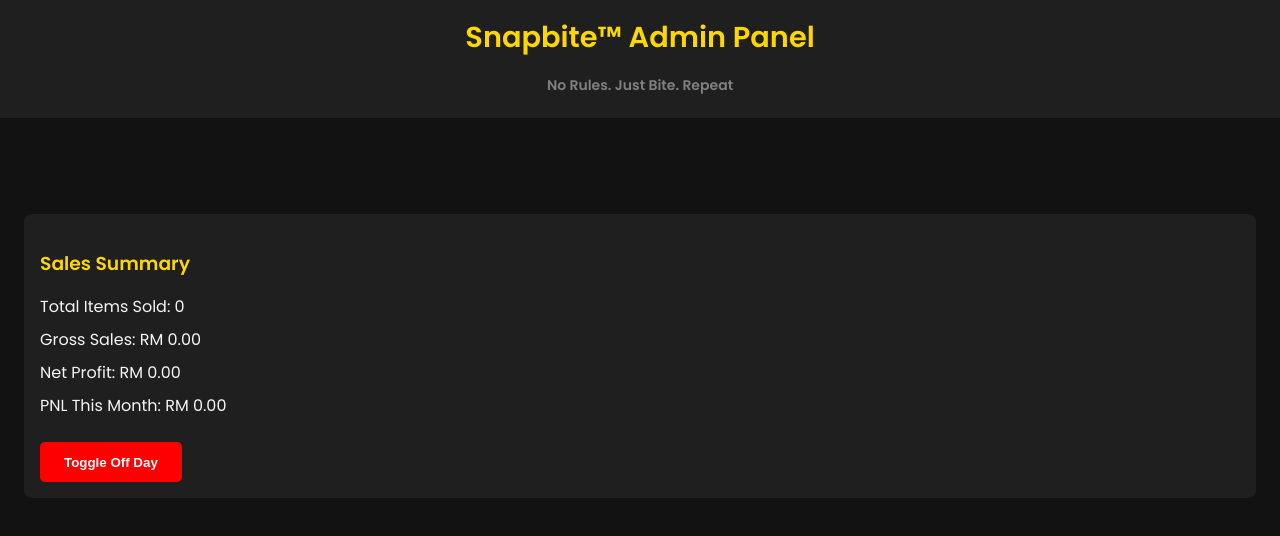
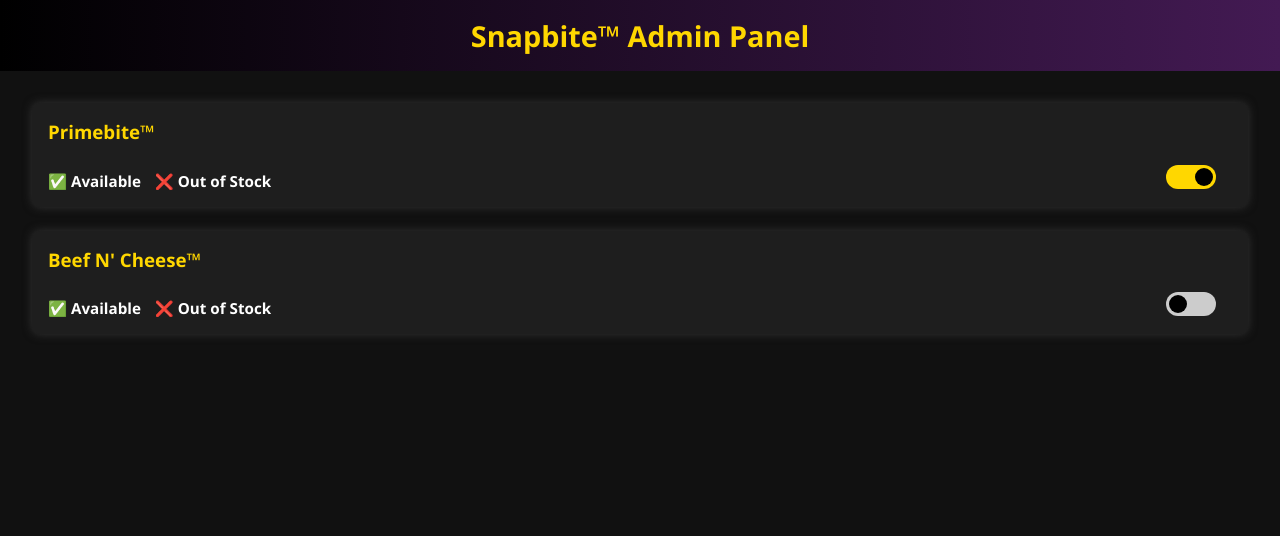
Before and after one commit to abgspekfoodie/admin.html, a plain HTML site: page index.html in a window 1280 px wide. Drawn offline with Linux system fonts and the light colour scheme; no server answers.

Commit message:
index.html

```diff
--- a/index.html
+++ b/index.html
@@ -1,168 +1,128 @@
 <!DOCTYPE html><html lang="en">
 <head>
-  <meta charset="UTF-8">
-  <meta name="viewport" content="width=device-width, initial-scale=1.0">
-  <title>Snapbite™ Admin Panel</title>
-  <link href="https://fonts.googleapis.com/css2?family=Poppins:wght@400;600&display=swap" rel="stylesheet">
+  <meta charset="UTF-8" />
+  <meta name="viewport" content="width=device-width, initial-scale=1.0" />
+  <title>Snapbite Admin Panel</title>
   <style>
     body {
       margin: 0;
-      font-family: 'Poppins', sans-serif;
-      background-color: #121212;
-      color: #f5f5f5;
+      font-family: 'Segoe UI', sans-serif;
+      background-color: #111;
+      color: #fff;
     }
     header {
-      background-color: #1f1f1f;
-      color: gold;
-      padding: 1rem 2rem;
+      background: linear-gradient(to right, #000, #431a53);
+      padding: 1rem;
       text-align: center;
       font-size: 1.8rem;
-      font-weight: 600;
+      color: #ffd700;
+      font-weight: bold;
     }
-    .container {
+    main {
       padding: 2rem;
-      max-width: 1200px;
-      margin: auto;
-    }
-    .category {
-      margin-bottom: 2rem;
-      border-bottom: 1px solid #333;
-      padding-bottom: 1rem;
-    }
-    .category h2 {
-      color: #ffcc00;
-      border-left: 5px solid purple;
-      padding-left: 10px;
     }
     .item {
+      background: #1e1e1e;
+      border-radius: 8px;
+      margin-bottom: 1.5rem;
+      padding: 1rem;
+      box-shadow: 0 0 10px #333;
+    }
+    .item h3 {
+      margin-top: 0;
+      color: #ffd700;
+    }
+    .toggle {
       display: flex;
+      align-items: center;
       justify-content: space-between;
-      align-items: center;
-      background: #1e1e1e;
-      margin: 0.5rem 0;
-      padding: 1rem;
-      border-radius: 8px;
     }
-    .item .name {
-      font-weight: 600;
+    .toggle label {
+      font-weight: bold;
+      margin-right: 1rem;
+    }
+    .status-labels {
+      margin-top: 0.5rem;
+      font-size: 0.95rem;
+    }
+    .status-labels span {
+      margin-right: 10px;
     }
     .switch {
-      display: flex;
-      align-items: center;
+      position: relative;
+      display: inline-block;
+      width: 50px;
+      height: 24px;
     }
     .switch input {
-      margin-right: 10px;
-      transform: scale(1.5);
+      opacity: 0;
+      width: 0;
+      height: 0;
     }
-    .summary {
-      background: #1f1f1f;
-      padding: 1rem;
-      margin-top: 2rem;
-      border-radius: 8px;
+    .slider {
+      position: absolute;
+      cursor: pointer;
+      top: 0;
+      left: 0;
+      right: 0;
+      bottom: 0;
+      background-color: #ccc;
+      transition: 0.4s;
+      border-radius: 24px;
     }
-    .summary h3 {
-      color: gold;
-      margin-bottom: 1rem;
+    .slider:before {
+      position: absolute;
+      content: "";
+      height: 18px;
+      width: 18px;
+      left: 3px;
+      bottom: 3px;
+      background-color: black;
+      transition: 0.4s;
+      border-radius: 50%;
     }
-    .summary p {
-      margin: 0.5rem 0;
+    input:checked + .slider {
+      background-color: #ffd700;
     }
-    .offday-btn {
-      background: red;
-      color: #fff;
-      padding: 0.8rem 1.5rem;
-      border: none;
-      border-radius: 5px;
-      font-weight: bold;
-      margin-top: 1rem;
-      cursor: pointer;
+    input:checked + .slider:before {
+      transform: translateX(26px);
     }
   </style>
 </head>
 <body>
-  <header>Snapbite™ Admin Panel <br><small style="font-size:14px;color:gray;">No Rules. Just Bite. Repeat</small></header>
-  <div class="container" id="panel">
-    <!-- JS will inject categories and items here -->
+  <header>Snapbite™ Admin Panel</header>
+  <main><div class="item">
+  <h3>Primebite™</h3>
+  <div class="toggle">
+    <div>
+      <div class="status-labels">
+        <span>✅ <strong>Available</strong></span>
+        <span>❌ <strong>Out of Stock</strong></span>
+      </div>
+    </div>
+    <label class="switch">
+      <input type="checkbox" id="primebite" checked>
+      <span class="slider"></span>
+    </label>
   </div>
-  <div class="container summary" id="summary">
-    <h3>Sales Summary</h3>
-    <p>Total Items Sold: <span id="totalSold">0</span></p>
-    <p>Gross Sales: RM <span id="grossSales">0.00</span></p>
-    <p>Net Profit: RM <span id="netProfit">0.00</span></p>
-    <p>PNL This Month: RM <span id="pnl">0.00</span></p>
-    <button class="offday-btn" onclick="toggleOffday()">Toggle Off Day</button>
-  </div>  <script>
-    const dbUrl = 'https://snapbite-admin-default-rtdb.asia-southeast1.firebasedatabase.app/items.json';
+</div>
 
-    const categories = {
-      "Beef Series": ["Primebite", "Beef N' Cheese", "The Fun Guy", "The Fixer"],
-      "Chicken Series": ["Chickbite", "Goldcut", "The Cap Cut", "Stripstack"],
-      "Tex-Mex Series": ["Smoke Beef Taco", "Smokey Chop Taco", "Mix Taco", "Smoke Beef Quesadilla", "Smoke Chicken Quesadilla", "Mix Quesadilla"],
-      "Sausage Series": ["Classic Sausage", "Chickola"],
-      "Snack Series": ["Popcorn Chicken"],
-      "Add-ons": ["Cheese", "Egg", "Mushroom", "Bacon"]
-    };
+<div class="item">
+  <h3>Beef N' Cheese™</h3>
+  <div class="toggle">
+    <div class="status-labels">
+      <span>✅ <strong>Available</strong></span>
+      <span>❌ <strong>Out of Stock</strong></span>
+    </div>
+    <label class="switch">
+      <input type="checkbox" id="beefncheese">
+      <span class="slider"></span>
+    </label>
+  </div>
+</div>
 
-    async function loadItems() {
-      const res = await fetch(dbUrl);
-      const data = await res.json();
-      const panel = document.getElementById('panel');
-      panel.innerHTML = '';
-      for (let cat in categories) {
-        const catDiv = document.createElement('div');
-        catDiv.className = 'category';
-        catDiv.innerHTML = `<h2>${cat}</h2>`;
+<!-- Repeat for other menu items -->
 
-        categories[cat].forEach(name => {
-          const itemData = data?.[name] || {};
-          const available = itemData.available !== false;
-          const sold = itemData.sold || 0;
-
-          const itemDiv = document.createElement('div');
-          itemDiv.className = 'item';
-          itemDiv.innerHTML = `
-            <span class="name">${name}</span>
-            <div class="switch">
-              <input type="checkbox" id="${name}" ${available ? 'checked' : ''} onchange="toggleItem('${name}', this.checked)">
-              <label for="${name}">${available ? 'Available' : 'Item 86'}</label>
-            </div>
-            <div class="sold">Sold: ${sold}</div>
-          `;
-          catDiv.appendChild(itemDiv);
-        });
-
-        panel.appendChild(catDiv);
-      }
-      calculateSummary(data);
-    }
-
-    function toggleItem(name, isAvailable) {
-      fetch(`https://snapbite-admin-default-rtdb.asia-southeast1.firebasedatabase.app/items/${name}.json`, {
-        method: 'PATCH',
-        headers: { 'Content-Type': 'application/json' },
-        body: JSON.stringify({ available: isAvailable })
-      });
-    }
-
-    function toggleOffday() {
-      alert('Reminder: Manually untick each item if you are off today.');
-    }
-
-    function calculateSummary(data) {
-      let total = 0, gross = 0;
-      const costPerItem = 4.00;
-      for (let key in data) {
-        const sold = data[key].sold || 0;
-        total += sold;
-        gross += sold * (data[key].price || 10);
-      }
-      const net = gross - (total * costPerItem);
-      document.getElementById('totalSold').textContent = total;
-      document.getElementById('grossSales').textContent = gross.toFixed(2);
-      document.getElementById('netProfit').textContent = net.toFixed(2);
-      document.getElementById('pnl').textContent = net.toFixed(2);
-    }
-
-    loadItems();
-  </script></body>
+  </main>
+</body>
 </html>
```
